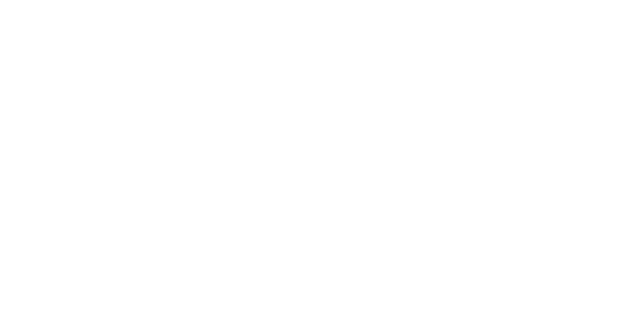
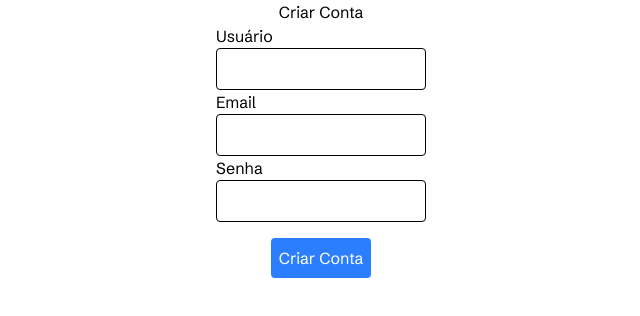
Before and after one commit to Paulo-Borges/desafioNexo, a React (Vite) app: page /login/criar in a window 1280 px wide. Shown: the top 316 px of the page, without its empty margins (319-959 px from the left). Built offline with nearby package versions, Linux system fonts and the light colour scheme.

Commit message:
feat: Criando LoginCreate

```diff
--- a/src/components/login/Login.tsx
+++ b/src/components/login/Login.tsx
@@ -12,7 +12,7 @@ const Login: React.FC = () => {
         <Route path="/" element={<LoginForm />} />
         <Route path="esqueci" element={<LoginEsqueciSenha />} />
         <Route path="resetar" element={<LoginResetar />} />
-        <Route path="create" element={<LoginCreate />} />
+        <Route path="criar" element={<LoginCreate />} />
       </Routes>
     </div>
   );
--- a/src/components/login/LoginCreate.tsx
+++ b/src/components/login/LoginCreate.tsx
@@ -1,5 +1,64 @@
-const LoginCreate = () => {
-  return <div>LoginCreateForm</div>;
+import { USER_CREATE } from "../../api_Fake";
+
+const LoginCreate: React.FC = () => {
+  const handleSubmit = async (event: React.FormEvent) => {
+    event.preventDefault();
+    const { url, options } = USER_CREATE({
+      username: (event.target as HTMLFormElement).username.value,
+      email: (event.target as HTMLFormElement).email.value,
+      password: (event.target as HTMLFormElement).password.value,
+    });
+    const response = await fetch(url, options);
+    console.log(response);
+  };
+
+  return (
+    <section className="flex flex-col items-center justify-center">
+      <h1>Criar Conta</h1>
+      <form
+        onSubmit={handleSubmit}
+        className="flex flex-col items-center justify-center"
+      >
+        <div className="flex flex-col">
+          <label htmlFor="username">Usuário</label>
+          <input
+            type="text"
+            id="username"
+            name="username"
+            required
+            className="border p-2 rounded"
+          />
+        </div>
+
+        <div className="flex flex-col">
+          <label htmlFor="email">Email</label>
+          <input
+            type="email"
+            id="email"
+            name="email"
+            required
+            className="border p-2 rounded"
+          />
+        </div>
+        <div className="flex flex-col">
+          <label htmlFor="password">Senha</label>
+          <input
+            type="password"
+            id="password"
+            name="password"
+            required
+            className="border p-2 rounded"
+          />
+        </div>
+        <button
+          type="submit"
+          className="mt-4 bg-blue-500 text-white p-2 rounded"
+        >
+          Criar Conta
+        </button>
+      </form>
+    </section>
+  );
 };
 
 export default LoginCreate;
```
